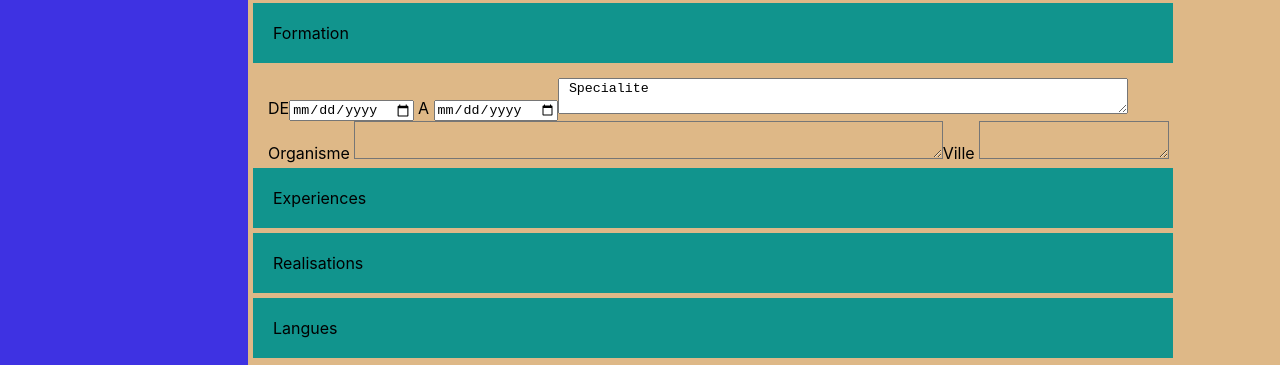
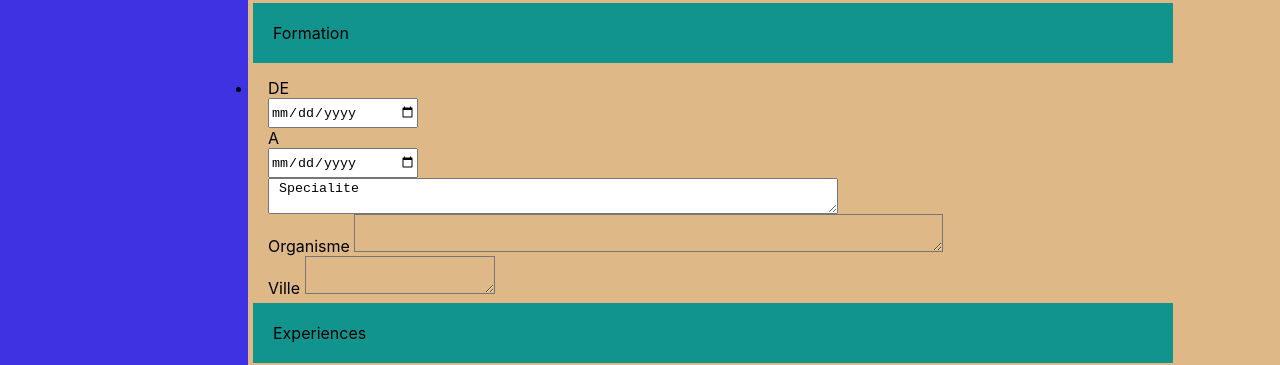
Before and after one commit to bigzeus007/cv-creator.github.io, a React (Create React App) app: page / in a window 1280 px wide. Shown: the part 352-717 px from the top of the page. Built offline with nearby package versions, Linux system fonts and the light colour scheme.

Commit message:
CV CREATOR ESSAI COMMIT

```diff
--- a/src/App.css
+++ b/src/App.css
@@ -90,8 +90,9 @@
 }
 .myFormation{
     position: relative;
-    display: grid;
-    grid-gap: 10px;
+    display: list-item;
+
+
     padding-left: 15px;
     padding-top: 10px;
     margin: 5px;
@@ -100,6 +101,7 @@
 
 }
 .uneFormation{
-    display: inline-block;
+    display: grid;
+
 
 }
--- a/src/Components/Formation.js
+++ b/src/Components/Formation.js
@@ -11,7 +11,7 @@ function Formation({addFormation,setAddFormation}) {
         <div id="myFormation" className="myFormation" >
             {addFormation.map((element)=>(
             <div key={element.index} className="uneFormation" >
-                <label htmlFor="dateDebut">DE</label><input id="dateDebut" type="date" style={{position:"relative",}}></input> <label htmlFor="dateFin">A</label> <input id="dateFin" type="date"></input>
+                <label htmlFor="dateDebut">DE</label><input id="dateDebut" type="date" style={{height:"30px",width:"150px"}}></input> <label htmlFor="dateFin">A</label> <input id="dateFin" type="date" style={{height:"30px",width:"150px"}}></input>
                 <textarea style={{width:"63%"}} > Specialite</textarea>
                 <label >Organisme <textarea style={{width:"65%",backgroundColor:"transparent",color:"blue",fontSize:"14px"}}></textarea></label>
                 <label >Ville <textarea style={{width:"21%",backgroundColor:"transparent",color:"blue",fontSize:"14px"}}></textarea></label>
```
